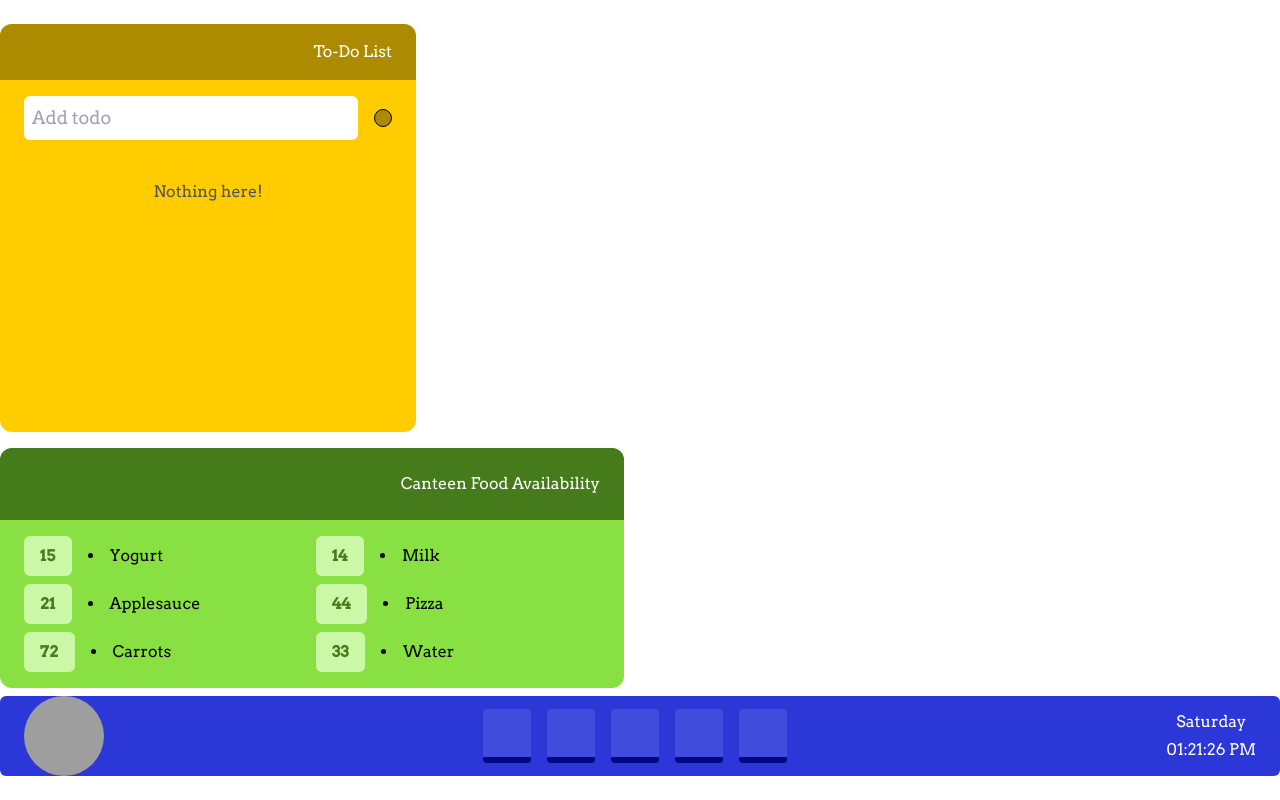
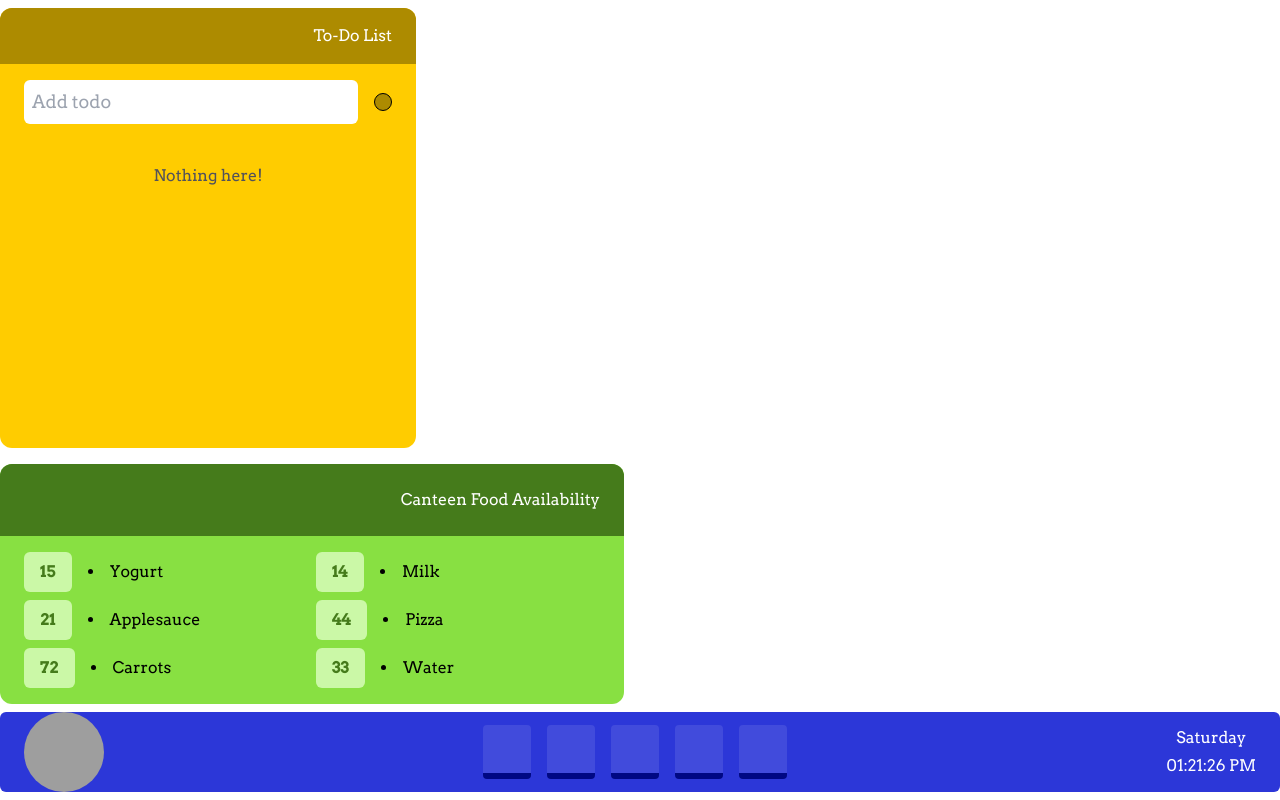
Before and after one commit to nekocandy/schulkit, a Nuxt app: page / in a window 1280 px wide. Built offline with nearby package versions, Linux system fonts and the light colour scheme; grey boxes are pictures that could not be loaded; what vue-toast-notification would draw is missing.

Commit message:
feat(layout): reduce padding from layout

```diff
--- a/layouts/page.vue
+++ b/layouts/page.vue
@@ -3,7 +3,7 @@
 
 <template>
   <div class="bg-white font-arvo">
-    <div class="mx-auto h-screen max-w-7xl flex flex-col gap-2 py-6">
+    <div class="mx-auto h-screen max-w-7xl flex flex-col gap-2 py-2">
       <div class="flex-1">
         <slot />
       </div>
```
